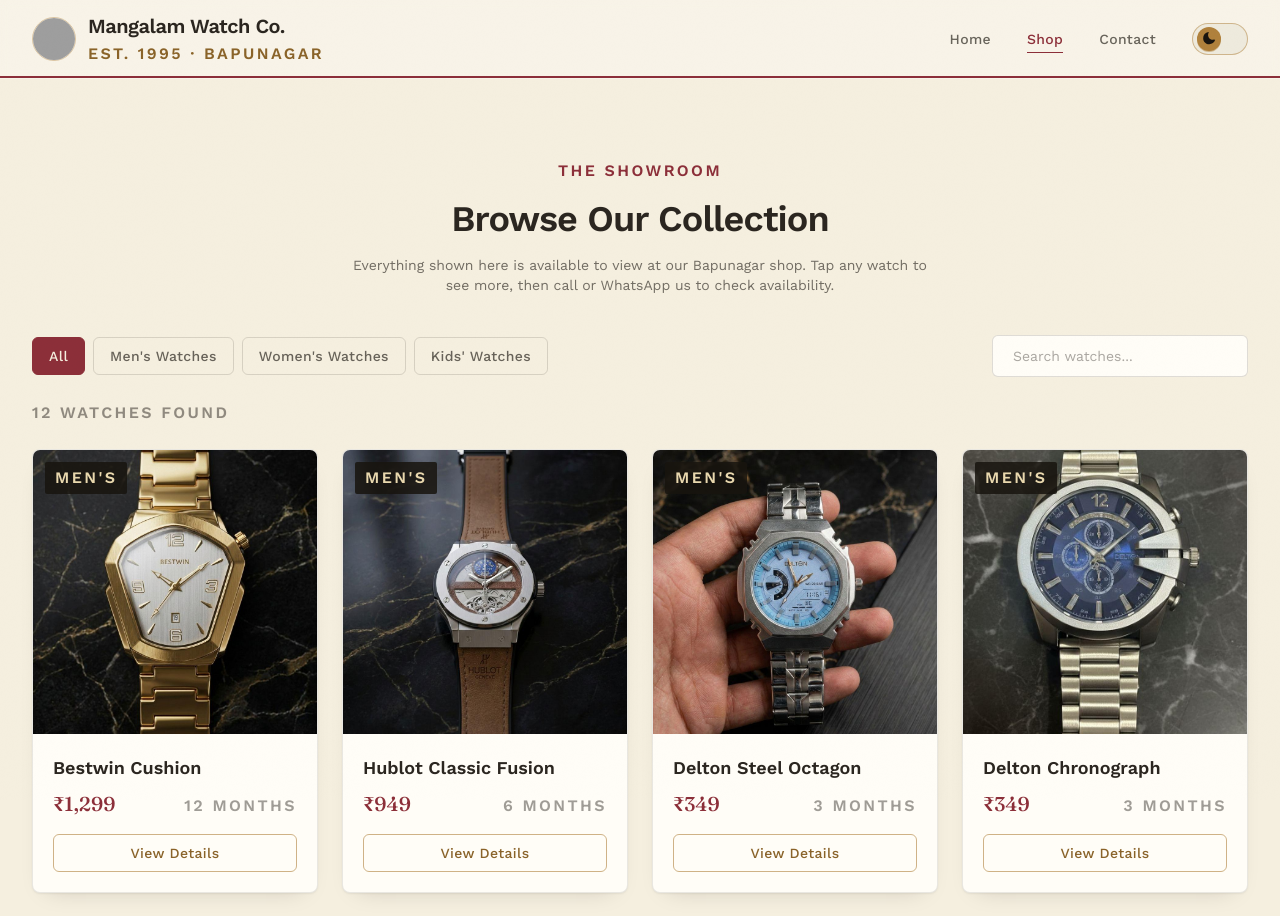
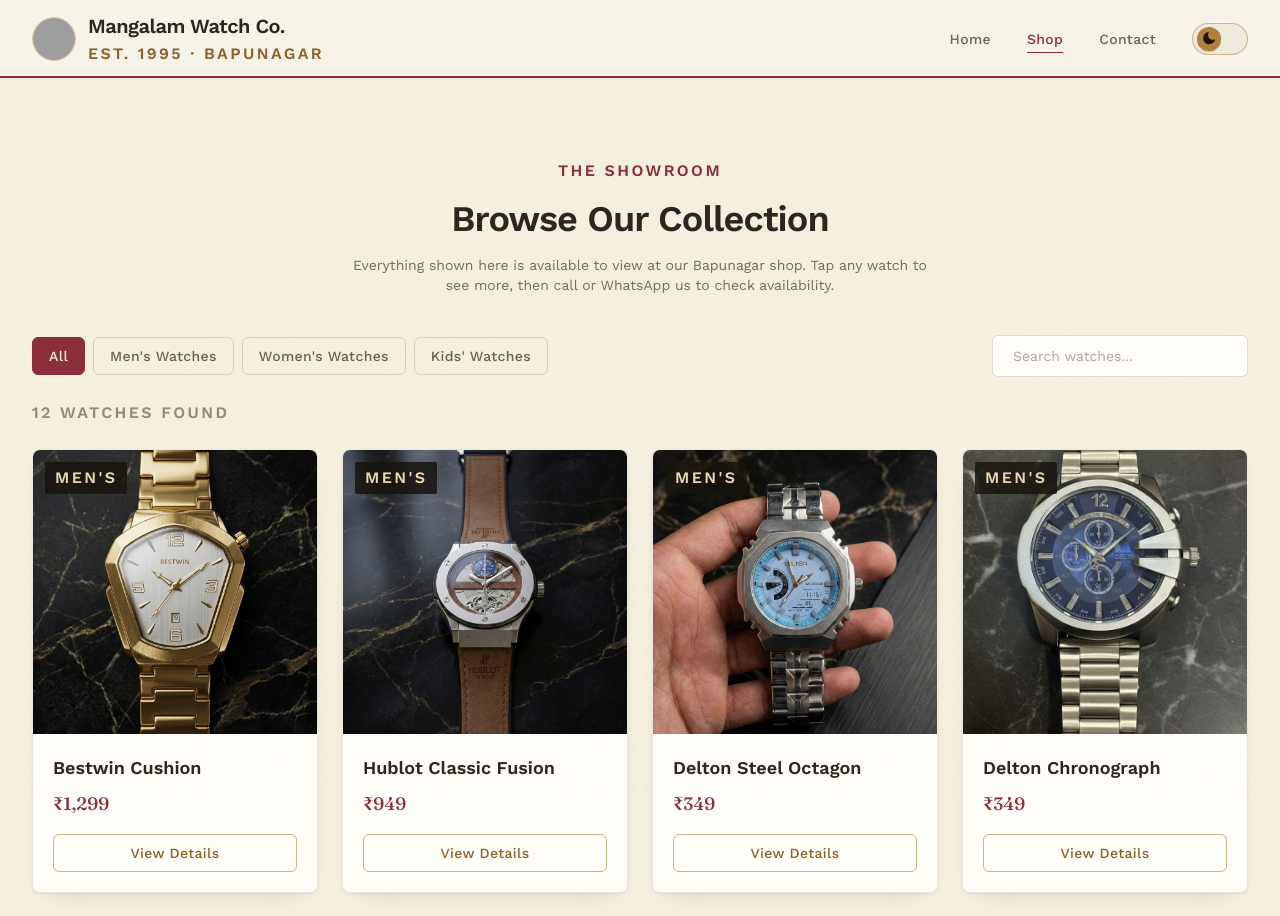
Before and after one commit to samirsolanki4610/mangalam-watch-co, a React (Vite) app: page /shop in a window 1280 px wide. Shown: the top 916 px of the page. Built offline with nearby package versions, Linux system fonts and the light colour scheme; grey boxes are pictures that could not be loaded.

Commit message:
Improve watch card layout by removing warranty

```diff
--- a/src/components/WatchCard.jsx
+++ b/src/components/WatchCard.jsx
@@ -1,9 +1,7 @@
 import { Link } from 'react-router-dom'
 import { motion } from 'framer-motion'
-import { getWarranty } from '../utils/warranty.js'
 
 export default function WatchCard({ watch, index = 0 }) {
-  const warranty = getWarranty(watch.price)
 
   return (
     <motion.div
@@ -31,13 +29,9 @@
           <h3 className="font-body text-base font-semibold text-ink dark:text-cream sm:text-lg">
             {watch.name}
           </h3>
-          <div className="mt-2 flex items-end justify-between gap-2">
-            <span className="font-display text-lg sm:text-xl font-medium text-maroon dark:text-gold-light">
+          <div className="mt-2">
+            <span className="block font-display text-lg font-medium text-maroon dark:text-gold-light">
               ₹{watch.price.toLocaleString('en-IN')}
-            </span>
-
-            <span className="shrink-0 text-right label-eyebrow text-ink/45 dark:text-cream/45">
-              {warranty}
             </span>
           </div>
           <span className="mt-4 inline-flex w-full items-center justify-center rounded-md border border-gold/60 py-2 font-body text-sm font-medium tracking-wide text-gold-dark transition-colors duration-200 group-hover:bg-gold group-hover:text-ink-deep dark:text-gold-light">
```
